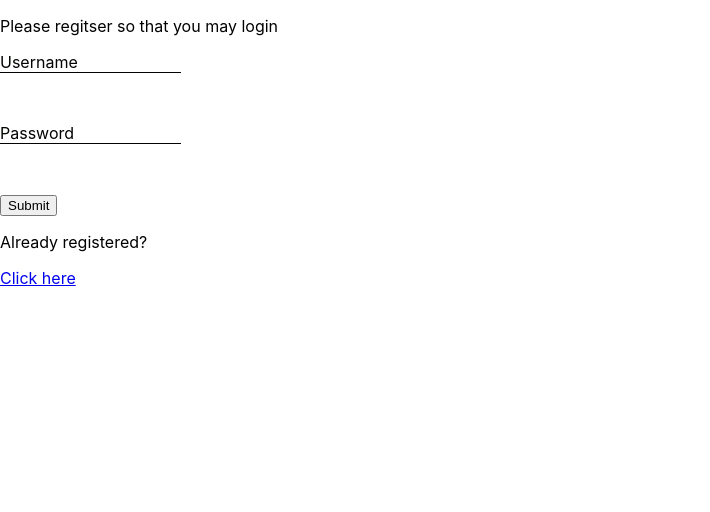
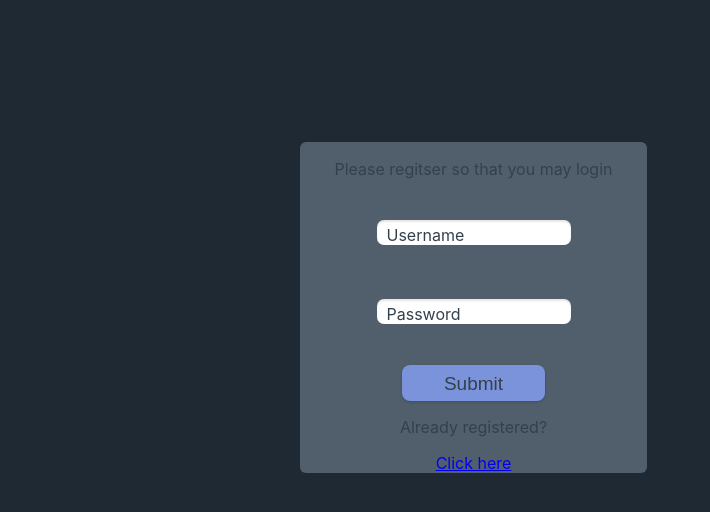
Before and after one commit to lwatson2/wechatapp, a React (Create React App) app in the folder client/: page / in a window 1280 px wide. Shown: the top 512 px of the page, without its empty margins (0-710 px from the left). Built offline with nearby package versions, Linux system fonts and the light colour scheme.

Commit message:
Started on styling the register/login form

```diff
--- a/client/src/components/floatingLabel/FloatingLabel.css
+++ b/client/src/components/floatingLabel/FloatingLabel.css
@@ -5,60 +5,80 @@ label {
   -webkit-transition: all 300ms ease-in;
 
   transition: all 300ms ease-in;
-  color: #010400;
 }
 
 .field-active {
   -webkit-transform: translateY(-25px);
   transform: translateY(-25px);
   font-size: 0.9em;
-  display: block;
-  color: #eaeaea;
 }
 
 .floating-label {
   -webkit-appearance: none !important;
   border: none;
   outline: none;
-  border-bottom: 1px solid #010400;
-  background: transparent;
+  padding-left: 15px;
+  padding-top: 5px;
+  padding-bottom: 5px;
+  border-radius: 7px;
+  box-shadow: inset 0 2px 2px hsla(0, 0%, 0%, 0.1);
 }
 .floating-label-active {
   -webkit-appearance: none !important;
   border: none;
   outline: none;
-  border-bottom: 1px solid #0099cc;
-  background: transparent;
+  border-radius: 7px;
+  padding-left: 15px;
+  padding-top: 5px;
+  padding-bottom: 5px;
+}
+.formLabel {
+  padding-left: 10px;
+  padding-top: 5px;
+  position: absolute;
+  transition: all 300ms ease-in;
 }
 
-input {
-  -webkit-transition: border-bottom 300ms ease-in;
-  transition: border-bottom 300ms ease-in;
-  color: #eaeaea;
-  border-bottom: 1px solid #010400;
-}
 .password-active {
   -webkit-transform: translateY(-25px);
   transform: translateY(-25px);
   font-size: 0.9em;
-  color: #eaeaea;
 }
 .floating-password {
   -webkit-appearance: none !important;
   border: none;
   outline: none;
-  border-bottom: 1px solid #010400;
-
-  background: transparent;
+  padding-left: 15px;
+  padding-top: 5px;
+  padding-bottom: 5px;
+  border-radius: 7px;
+  box-shadow: inset 0 2px 2px hsla(0, 0%, 0%, 0.1);
 }
 .floating-password-active {
   -webkit-appearance: none !important;
   border: none;
   outline: none;
-  border-bottom: 1px solid #0099cc;
-  background: transparent;
+  border-radius: 7px;
+  padding-left: 15px;
+  padding-top: 5px;
+  padding-bottom: 5px;
 }
 
 .field-group {
-  padding-bottom: 50px;
+  padding-bottom: 41px;
+  padding-top: 13px;
+  color: hsl(210, 20.3%, 25.1%);
 }
+.submitBtn {
+  display: inline-block;
+  width: 41%;
+  border: none;
+  outline: none;
+  background: hsl(225, 57%, 67%);
+  padding-top: 8px;
+  padding-bottom: 6px;
+  border-radius: 8px;
+  font-size: 19px;
+  color: hsl(210, 20.3%, 25.1%);
+  box-shadow: 0 1px 3px hsla(0, 0%, 0%, 0.2);
+}
--- a/client/src/components/floatingLabel/FloatingLabel.js
+++ b/client/src/components/floatingLabel/FloatingLabel.js
@@ -75,7 +75,7 @@ class FloatingLabel extends Component {
           <div className="field-group">
             <label
               onClick={() => this.activateField("userName")}
-              className={userNameActive ? "field-active" : ""}
+              className={userNameActive ? "field-active" : "formLabel"}
             >
               Username
             </label>
@@ -95,7 +95,7 @@ class FloatingLabel extends Component {
           <div className="field-group">
             <label
               onClick={() => this.activateField("pass")}
-              className={passActive ? "password-active" : ""}
+              className={passActive ? "password-active" : "formLabel"}
             >
               Password
             </label>
@@ -112,7 +112,7 @@ class FloatingLabel extends Component {
               onChange={this.handlePassChange}
             />
           </div>
-          <button>Submit</button>
+          <button className="submitBtn">Submit</button>
         </form>
       </div>
     );
--- /dev/null
+++ b/client/src/components/register/Register.css
@@ -0,0 +1,20 @@
+.formDiv {
+  text-align: center;
+  position: relative;
+  top: 126px;
+  background: hsl(209, 14%, 37%);
+  width: 347px;
+  left: 300px;
+  border-radius: 6px;
+  color: hsl(209, 20%, 25%);
+}
+.p-text {
+  padding-top: 17px;
+  padding-bottom: 12px;
+}
+@media only screen and (max-width: 479px) {
+  .formDiv {
+    left: 10px;
+    width: 300px;
+  }
+}
--- a/client/src/components/register/Register.js
+++ b/client/src/components/register/Register.js
@@ -2,12 +2,13 @@ import React, { Component } from "react";
 import FloatingLabel from "../floatingLabel/FloatingLabel";
 import { Link, Route } from "react-router-dom";
 import Login from "../login/Login";
+import "./Register.css";
 
 export default class Register extends Component {
   render() {
     return (
-      <div>
-        <p>Please regitser so that you may login</p>
+      <div className="formDiv">
+        <p className="p-text">Please regitser so that you may login</p>
         <FloatingLabel
           isRegistered={this.props.handleRegister}
           type="register"
--- a/client/src/index.css
+++ b/client/src/index.css
@@ -6,6 +6,7 @@ body {
     sans-serif;
   -webkit-font-smoothing: antialiased;
   -moz-osx-font-smoothing: grayscale;
+  background-color: hsl(210, 24.4%, 16.1%);
 }
 
 code {
```
